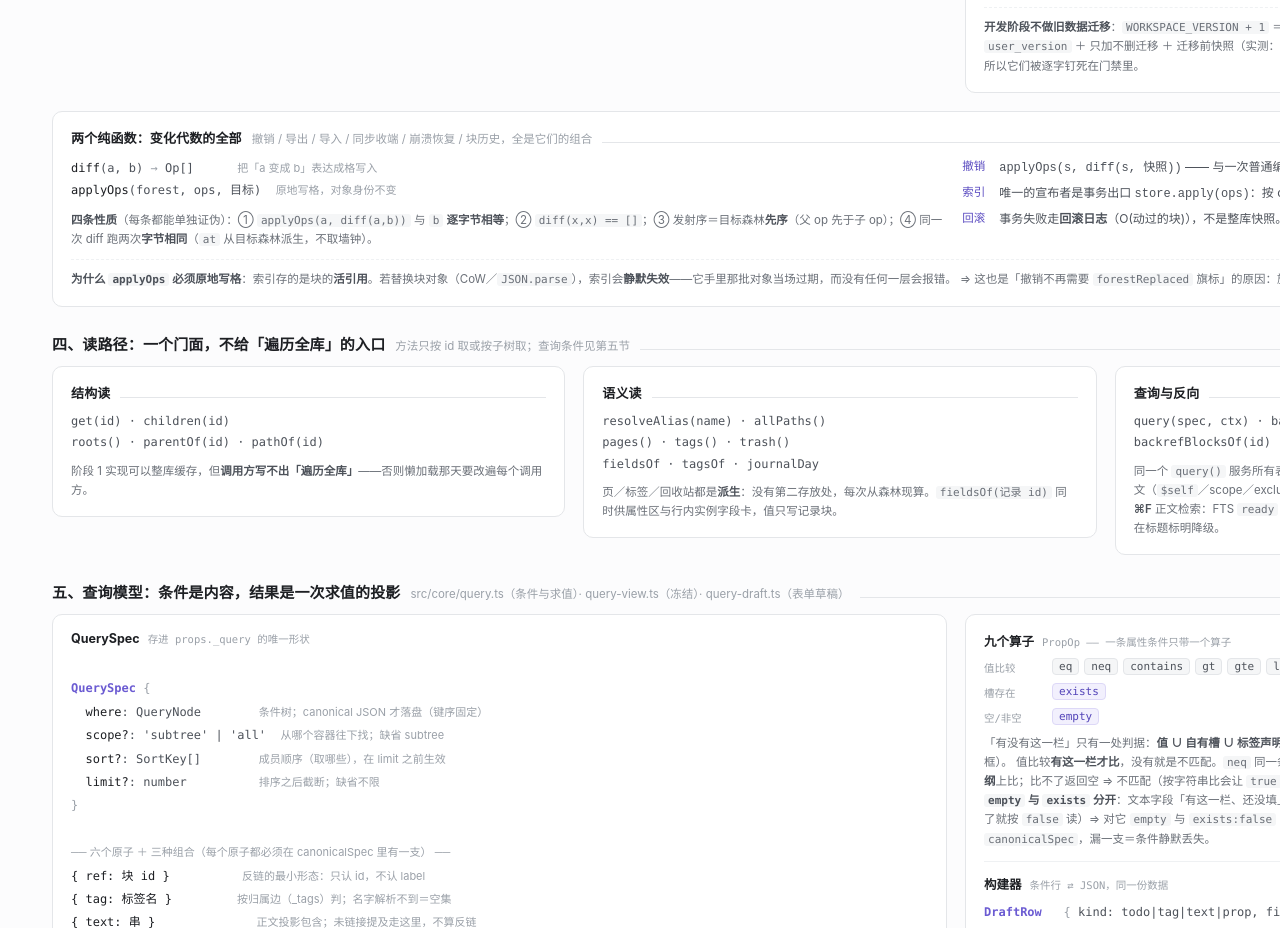
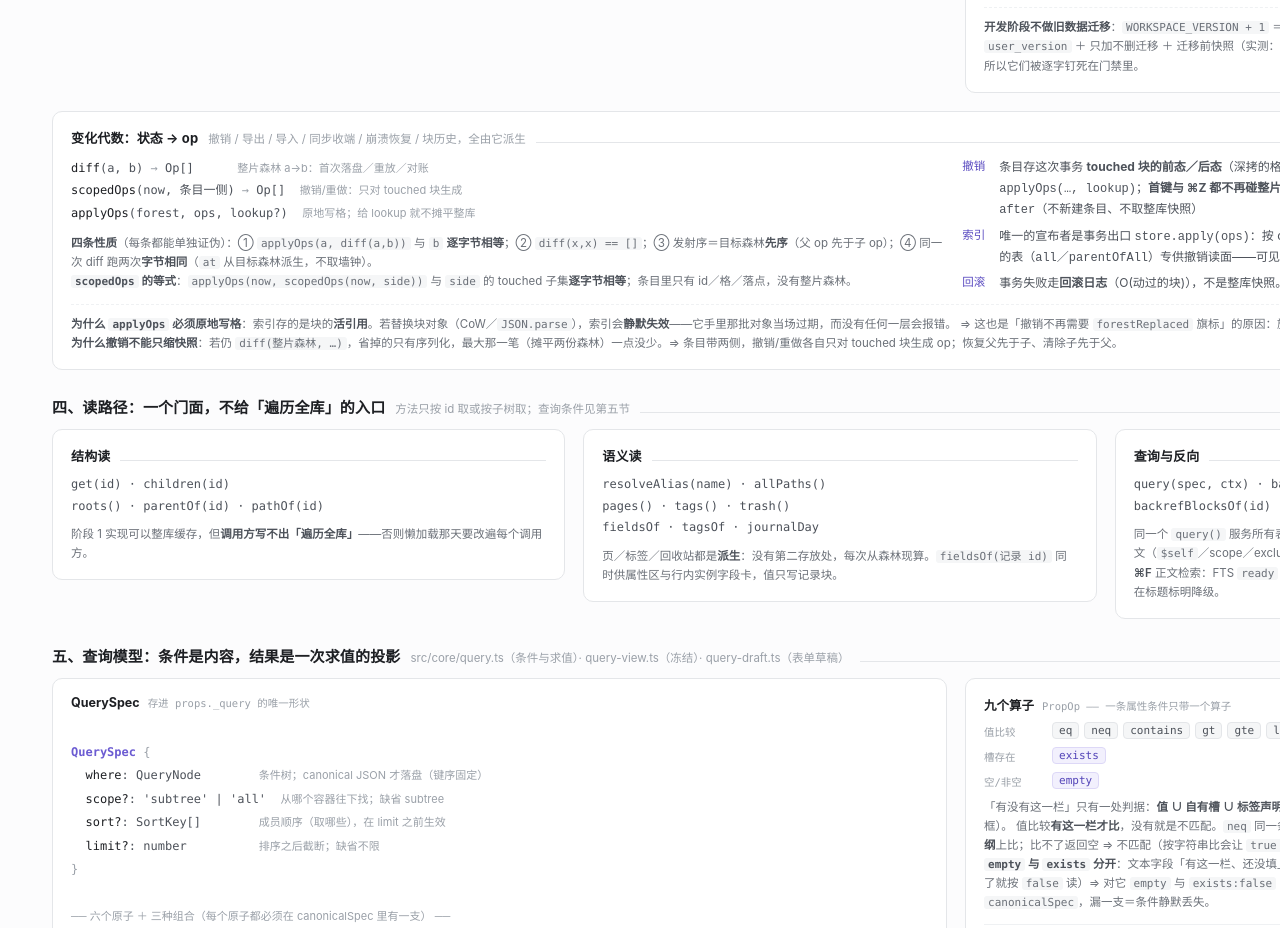
Before and after one commit to hqweay/qua, an Electron app: page public/arch.html in a window 1280 px wide. Shown: the part 2164-3092 px from the top of the page. Drawn offline with Linux system fonts and the light colour scheme.

Commit message:
docs(arch): 同步架构图——撤销走 touched 块前后态，索引补含软删读面
图里的变化代数还写着「撤销 = applyOps(s, diff(s, 快照))」。
实际已是条目式：两侧状态 + scopedOps；索引另有 all/parentOfAll 供撤销找被软删的块。
同步源图（源图是唯一源，这里是发布副本）。

```diff
--- a/public/arch.html
+++ b/public/arch.html
@@ -363,17 +363,18 @@
   </div>
 
   <div class="card pad" style="margin-top:18px">
-    <div class="sec-h" style="margin:0 0 10px"><b style="font-size:13px">两个纯函数：变化代数的全部</b><i>撤销 / 导出 / 导入 / 同步收端 / 崩溃恢复 / 块历史，全是它们的组合</i></div>
+    <div class="sec-h" style="margin:0 0 10px"><b style="font-size:13px">变化代数：状态 → op</b><i>撤销 / 导出 / 导入 / 同步收端 / 崩溃恢复 / 块历史，全由它派生</i></div>
     <div class="grid2">
       <div>
-        <div class="struct" style="line-height:1.9"><span class="key">diff</span>(a, b) <span class="pipe">→</span> Op[]      <span class="cmt">把「a 变成 b」表达成格写入</span>
-<span class="key">applyOps</span>(forest, ops, 目标)  <span class="cmt">原地写格，对象身份不变</span></div>
-        <div class="note" style="margin-top:9px"><b>四条性质</b>（每条都能单独证伪）：① <code>applyOps(a, diff(a,b))</code> 与 <code>b</code> <b>逐字节相等</b>；② <code>diff(x,x) == []</code>；③ 发射序＝目标森林<b>先序</b>（父 op 先于子 op）；④ 同一次 diff 跑两次<b>字节相同</b>（<code>at</code> 从目标森林派生，不取墙钟）。</div>
+        <div class="struct" style="line-height:1.9"><span class="key">diff</span>(a, b) <span class="pipe">→</span> Op[]      <span class="cmt">整片森林 a→b：首次落盘／重放／对账</span>
+<span class="key">scopedOps</span>(now, 条目一侧) <span class="pipe">→</span> Op[]  <span class="cmt">撤销/重做：只对 touched 块生成</span>
+<span class="key">applyOps</span>(forest, ops, lookup?)  <span class="cmt">原地写格；给 lookup 就不摊平整库</span></div>
+        <div class="note" style="margin-top:9px"><b>四条性质</b>（每条都能单独证伪）：① <code>applyOps(a, diff(a,b))</code> 与 <code>b</code> <b>逐字节相等</b>；② <code>diff(x,x) == []</code>；③ 发射序＝目标森林<b>先序</b>（父 op 先于子 op）；④ 同一次 diff 跑两次<b>字节相同</b>（<code>at</code> 从目标森林派生，不取墙钟）。<br><b><code>scopedOps</code> 的等式</b>：<code>applyOps(now, scopedOps(now, side))</code> 与 <code>side</code> 的 touched 子集<b>逐字节相等</b>；条目里只有 id／格／落点，没有整片森林。</div>
       </div>
       <div>
         <div class="kv">
-          <dt>撤销</dt><dd><code>applyOps(s, diff(s, 快照))</code> —— 与一次普通编辑<b>同一条路</b>，不再「清四表 + 整库重写」</dd>
-          <dt>索引</dt><dd>唯一的宣布者是事务出口 <code>store.apply(ops)</code>：按 op <b>增量修补</b>，不整库作废；订阅者只被通知一次</dd>
+          <dt>撤销</dt><dd>条目存这次事务 <b>touched 块的前态／后态</b>（深拷的格 ＋ 落点）＋ 选区。⌘Z ＝ <code>scopedOps(now, 条目前态)</code> → <code>applyOps(…, lookup)</code>；<b>首键与 ⌘Z 都不再碰整片森林</b>。仍是状态，不是逆 op；合并窗口内只更新上一条的 <code>after</code>（不新建条目、不取整库快照）</dd>
+          <dt>索引</dt><dd>唯一的宣布者是事务出口 <code>store.apply(ops)</code>：按 op <b>增量修补</b>，不整库作废；订阅者只被通知一次。两张含软删的表（<code>all</code>／<code>parentOfAll</code>）专供撤销读面——可见表看不见被软删的块，而恢复路径要找它们</dd>
           <dt>回滚</dt><dd>事务失败走<b>回滚日志</b>（O(动过的块)），不是整库快照。它不是逆 op：生命周期＝一个调用，不落盘、不进历史</dd>
         </div>
       </div>
@@ -381,6 +382,7 @@
     <div class="note" style="margin-top:10px;padding-top:10px;border-top:1px dashed var(--line2)">
       <b>为什么 <code>applyOps</code> 必须原地写格</b>：索引存的是块的<b>活引用</b>。若替换块对象（CoW／<code>JSON.parse</code>），索引会<b>静默失效</b>——它手里那批对象当场过期，而没有任何一层会报错。
       ⇒ 这也是「撤销不再需要 <code>forestReplaced</code> 旗标」的原因：旗标存在的唯一理由是旧机制的实现细节。
+      <br><b>为什么撤销不能只缩快照</b>：若仍 <code>diff(整片森林, …)</code>，省掉的只有序列化，最大那一笔（摊平两份森林）一点没少。⇒ 条目带两侧，撤销/重做各自只对 touched 块生成 op；恢复父先于子、清除子先于父。
     </div>
   </div>
 </section>
```
